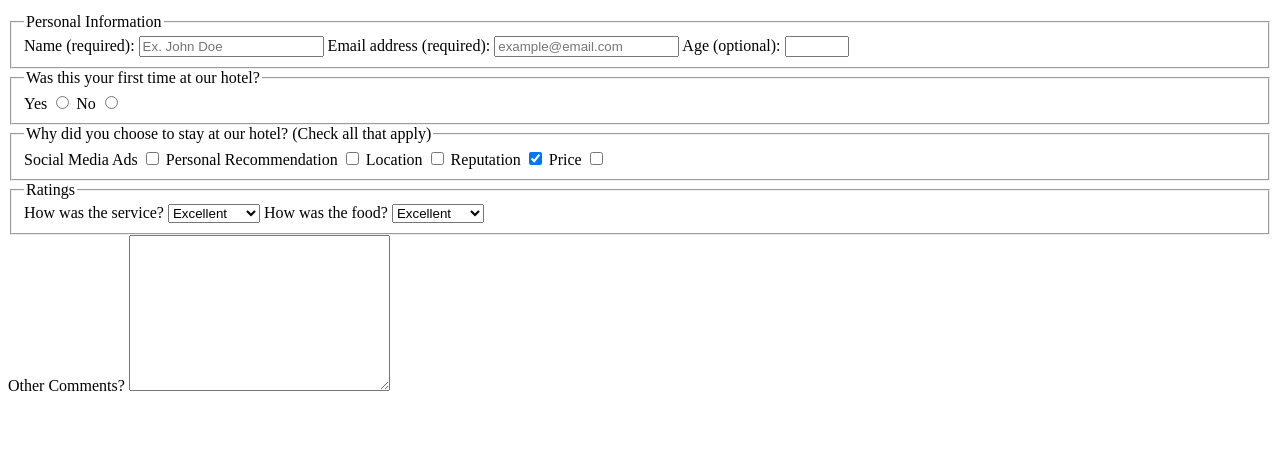
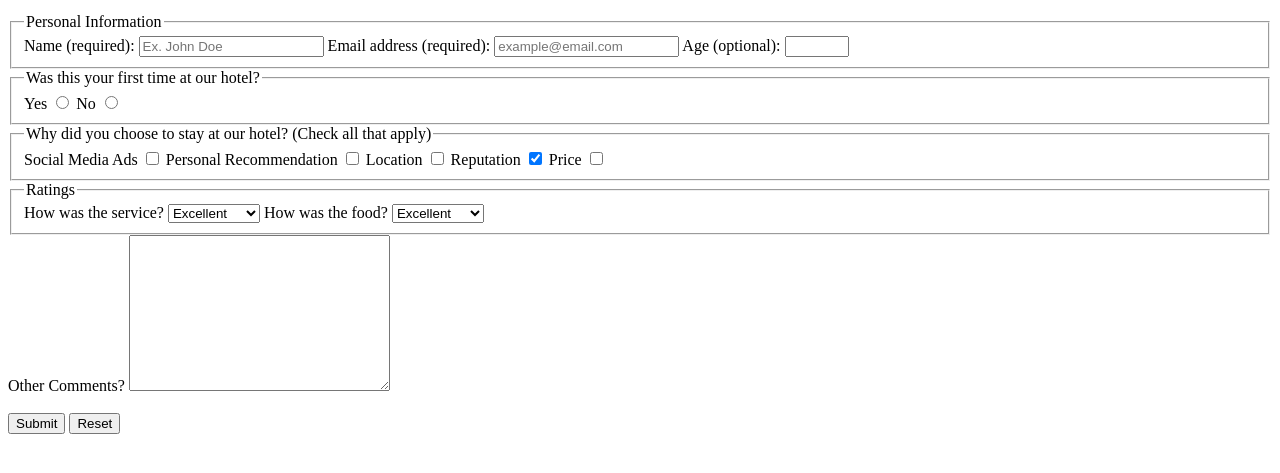
Before and after one commit to youngberry1/hotel-feedback-form, a plain HTML site: page index.html in a window 1280 px wide. Shown: the part 101-574 px from the top of the page. Drawn offline with Linux system fonts and the light colour scheme.

Commit message:
Update index.html

```diff
--- a/index.html
+++ b/index.html
@@ -99,9 +99,10 @@
 
         <label for="comments">Other Comments?</label>
         <textarea cols="30" rows="10" name="comments" id="comments"></textarea>
-
-
       </form>
+         <br>
+        <button type="submit">Submit</button>
+        <button type="reset">Reset</button>
     </main>
   </body>
 </html>
```
